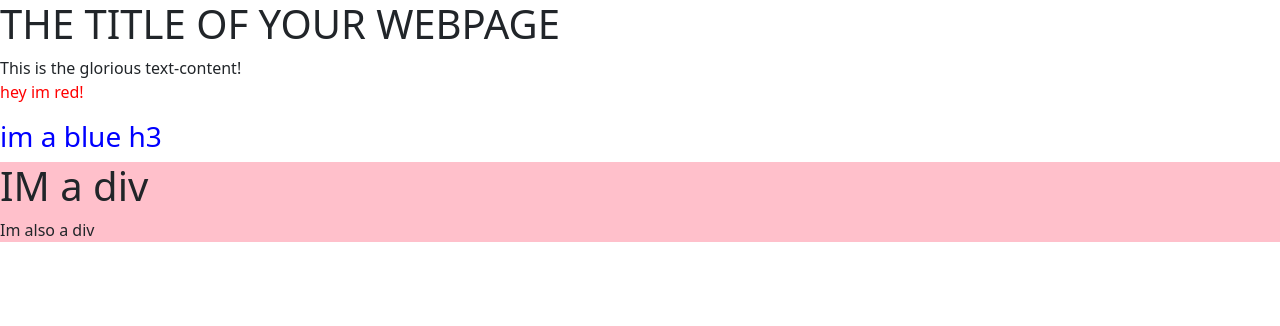
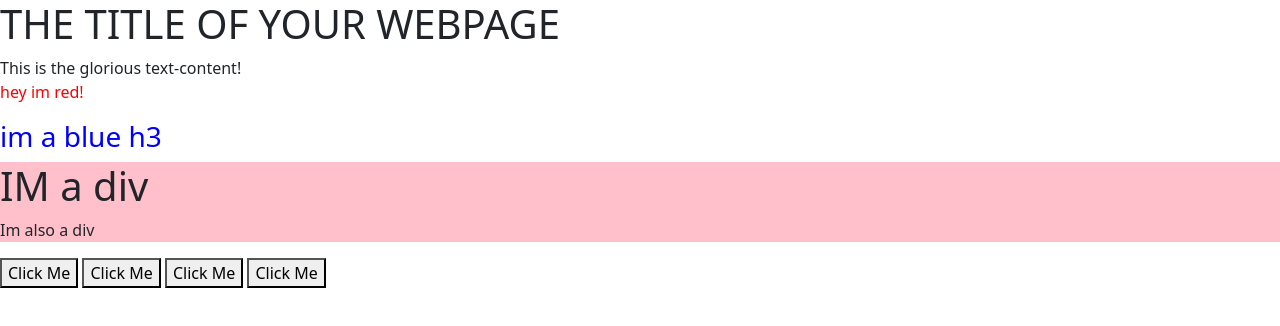
Before and after one commit to escavanessa/NodeJs, a website: page practice.html in a window 1280 px wide. Drawn offline with nearby package versions, Linux system fonts and the light colour scheme.

Commit message:
dom manipulation 2

```diff
--- a/eventHandling.js
+++ b/eventHandling.js
@@ -1,3 +1,13 @@
+const buttons = document.querySelectorAll("button")
+//to target a node list, like a group of buttons that you want them all
+//to do teh same thing, you can iterate over the variable that has the buttons
+//saved, then you can create the event handler for each singluar button!
+buttons.forEach((button) => {
+    button.addEventListener("click", () => {
+        console.log(button.id);
+    })
+})
+
 const paragraph = document.createElement("p");
 paragraph.style.color = "red"
 paragraph.textContent = "hey im red!"
--- a/practice.html
+++ b/practice.html
@@ -24,6 +24,10 @@
         <div id="container">
             <div class="content">This is the glorious text-content!</div>
         </div>
+        <button id="1">Click Me</button>
+        <button id="2">Click Me</button>
+        <button id="3">Click Me</button>
+        <button id="4">Click Me</button>
         <!-- Bootstrap JavaScript Libraries -->
         <script
             src="https://cdn.jsdelivr.net/npm/@popperjs/core@2.11.8/dist/umd/popper.min.js"
```
